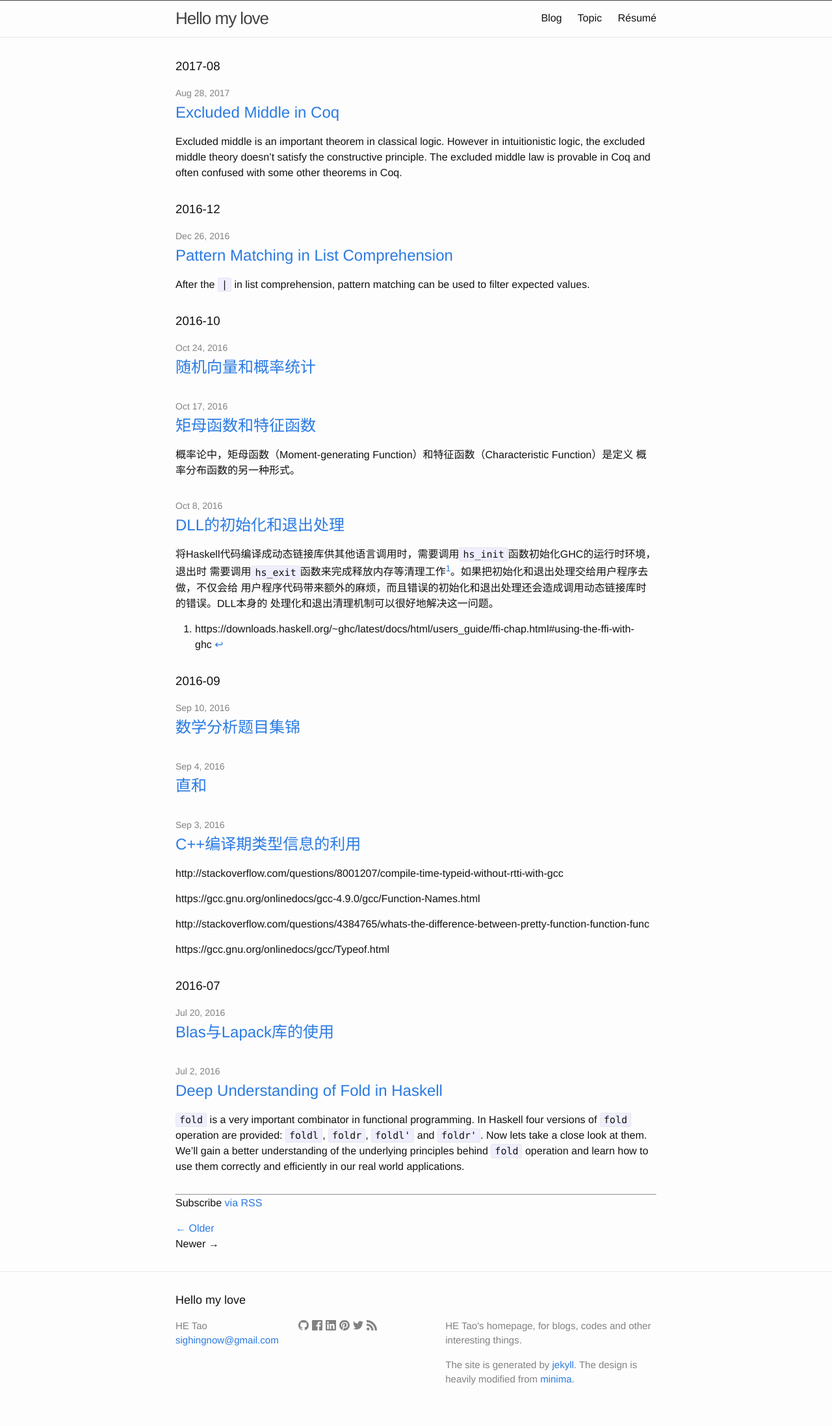
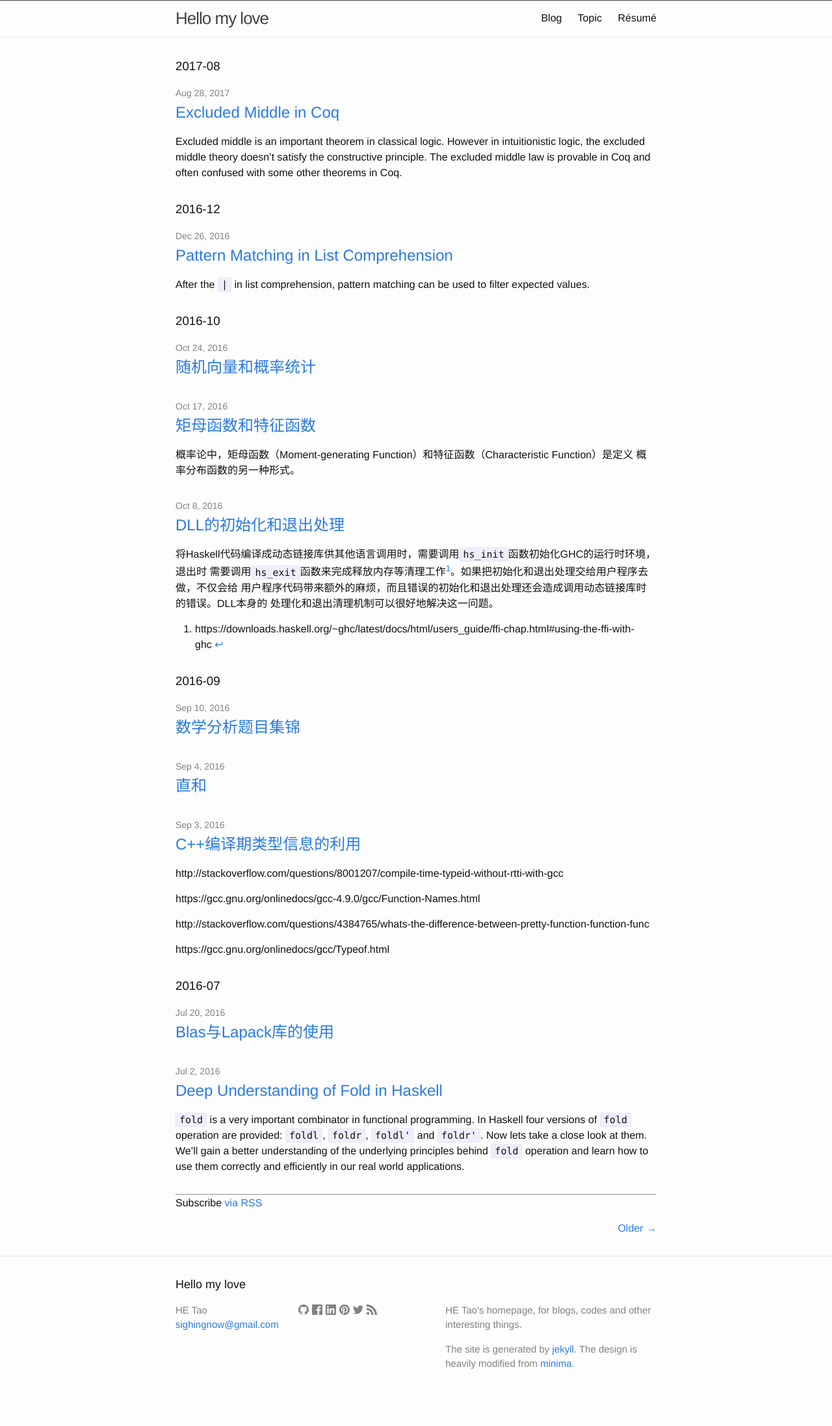
Before and after one commit to sighingnow/sighingnow.github.io, a Jekyll site: the page built from blog/index.html, in a window 1280 px wide. Shown: the whole page at 65% size. Built offline with Jekyll 4.4.1, drawn with Linux system fonts in a browser that asks for light colours; some web fonts are replaced; the list of posts is cut into pages by our own code; after the commit the page ends 2170 px from its top, so only the background shows below that.

Commit message:
Fix footer navigation.
Signed-off-by: HE, Tao <sighingnow@gmail.com>

```diff
--- a/_sass/minima/_layout.scss
+++ b/_sass/minima/_layout.scss
@@ -254,3 +254,20 @@
     }
   }
 }
+
+
+
+/**
+ * Posts
+ */
+div.navigation {
+  display: inline-block;
+}
+
+div.navigation.text-left {
+  float: left;
+}
+
+div.navigation.text-right {
+  float: right;
+}
--- a/blog/index.html
+++ b/blog/index.html
@@ -41,22 +41,18 @@ description: blogs by @sighingnow
   <p class="rss-subscribe">Subscribe <a href="{{ "/feed.xml" | relative_url }}">via RSS</a></p>
 
   <div class="row">
-    <div class="col-sm-6 col-xs-6 text-left">
-        {% if paginator.next_page %}
-          <a class="btn btn-orange" href="{{paginator.next_page_path}}">← Older</a>
+    <div class="col-sm-6 col-xs-6 navigation text-left">
+        {% if paginator.previous_page %}
+          <a class="btn btn-orange" href="{{paginator.previous_page_path}}">← Newer</a>
         {% else %}
-          <span class="btn btn-orange disabled">← Older</span>
+          <span class="btn btn-orange disabled" hidden>← Newer</span>
         {% endif %}
     </div>
-    <div class="col-sm-6 col-xs-6 text-right">
-        {% if paginator.previous_page %}
-          {% if paginator.page == 2 %}
-          <a class="btn btn-orange" href="/blog/">Newer →</a>
-          {% else %}
-          <a class="btn btn-orange" href="{{paginator.previous_page_path}}">Newer →</a>
-          {% endif %}
+    <div class="col-sm-6 col-xs-6 navigation text-right">
+        {% if paginator.next_page %}
+          <a class="btn btn-orange" href="{{paginator.next_page_path}}">Older →</a>
         {% else %}
-          <span class="btn btn-orange disabled">Newer →</span>
+          <span class="btn btn-orange disabled" hidden>Older →</span>
         {% endif %}
     </div>
   </div>
```
Also changed, not shown: _layouts/post.html (+18 -0 lines).
